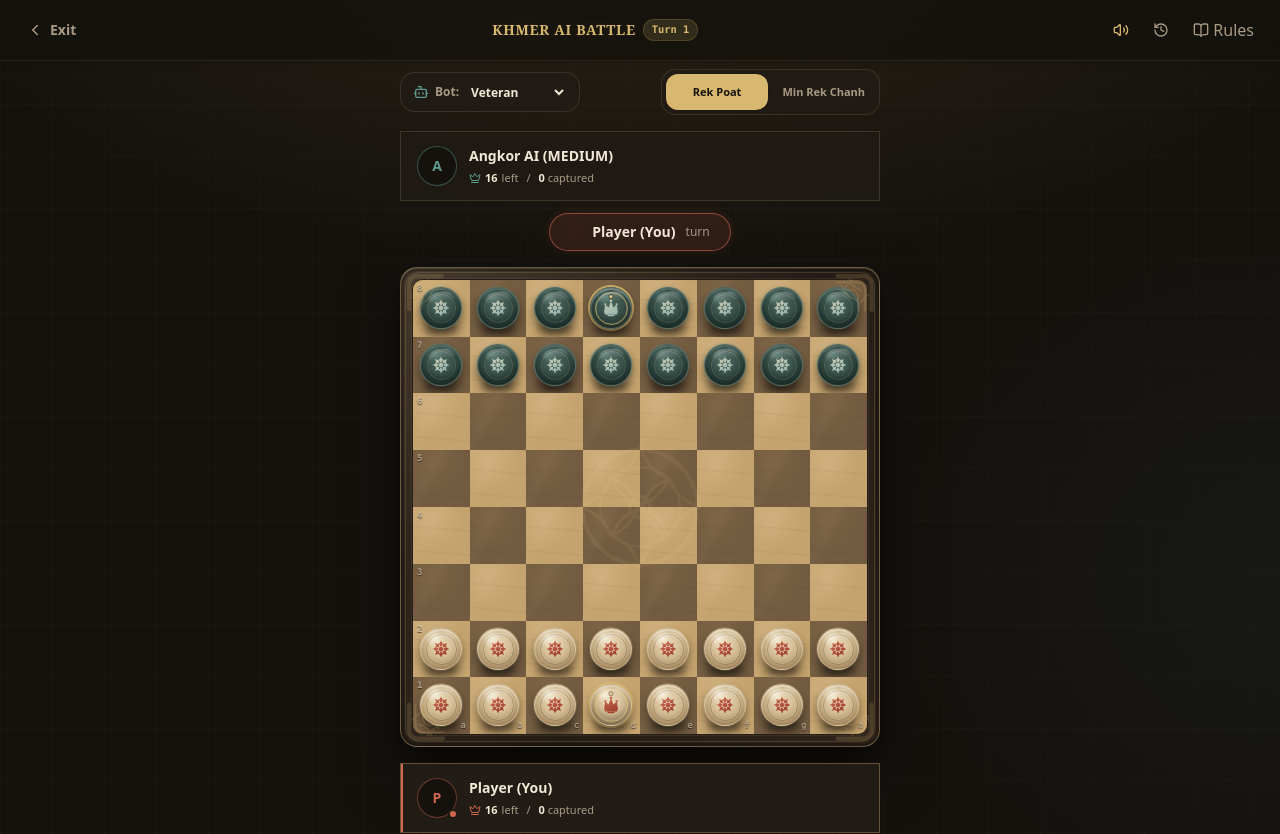
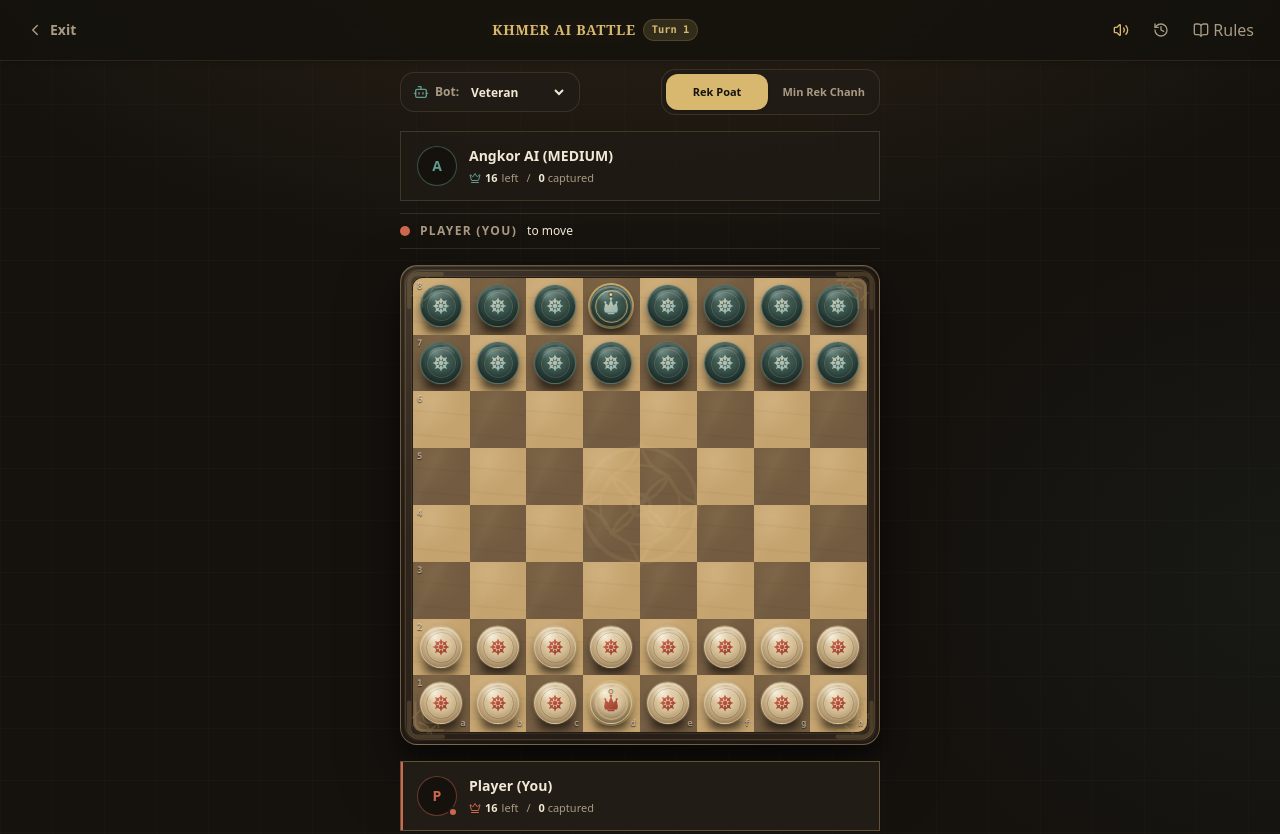
Before and after one commit to machxanht/Rek-Khmer-Chess, a Next.js app: page /play/ai in a window 1280 px wide. Shown: the top 834 px of the page. Built offline with nearby package versions, Linux system fonts and the light colour scheme.

Commit message:
design: restyle turn and Rek status

```diff
--- a/components/game/turn-indicator.tsx
+++ b/components/game/turn-indicator.tsx
@@ -1,4 +1,4 @@
-import { Sparkles, Swords } from 'lucide-react'
+import { Sparkles } from 'lucide-react'
 import { cn } from '@/lib/utils'
 import type { Player } from '@/lib/rek/engine'
 
@@ -14,27 +14,24 @@ export function TurnIndicator({
   rekAvailable?: boolean
 }) {
   const you = turn === 'you'
+
   return (
-    <div className="flex items-center justify-center gap-3">
-      <div
-        className={cn(
-          'flex items-center gap-2.5 rounded-full border px-5 py-2 text-sm font-bold shadow-lg transition-all duration-300',
-          you
-            ? 'border-you/60 bg-you-soft text-foreground shadow-[0_0_12px_var(--you-soft)]'
-            : 'border-opp/60 bg-opp-soft text-foreground shadow-[0_0_12px_var(--opp-soft)]',
-        )}
-      >
+    <div className="flex min-h-9 items-center justify-between gap-3 border-y border-border/80 py-2">
+      <div className="flex min-w-0 items-center gap-2.5">
         <span
-          className="size-3 rounded-full animate-ping"
-          style={{ background: you ? 'var(--you)' : 'var(--opp)' }}
+          className={cn('size-2.5 shrink-0 rounded-full', you ? 'bg-you' : 'bg-opp')}
+          aria-hidden="true"
         />
-        <span className="text-foreground">{you ? youName : oppName}</span>
-        <span className="text-xs font-normal text-muted-foreground">turn</span>
+        <span className="truncate text-xs font-black uppercase tracking-[0.11em] text-muted-foreground">
+          {you ? youName : oppName}
+        </span>
+        <span className="shrink-0 text-xs text-foreground">to move</span>
       </div>
+
       {rekAvailable && (
-        <span className="animate-fade-rise flex items-center gap-1.5 rounded-full bg-gold px-3.5 py-1.5 text-xs font-extrabold text-background shadow-lg shadow-gold/30 ring-2 ring-gold/60 animate-bounce">
-          <Sparkles className="size-3.5" />
-          <span>REK READY!</span>
+        <span className="inline-flex shrink-0 items-center gap-1.5 border border-gold/35 bg-gold-soft px-2 py-1 text-[10px] font-black uppercase tracking-[0.1em] text-gold">
+          <Sparkles className="size-3" />
+          Rek available
         </span>
       )}
     </div>
```
